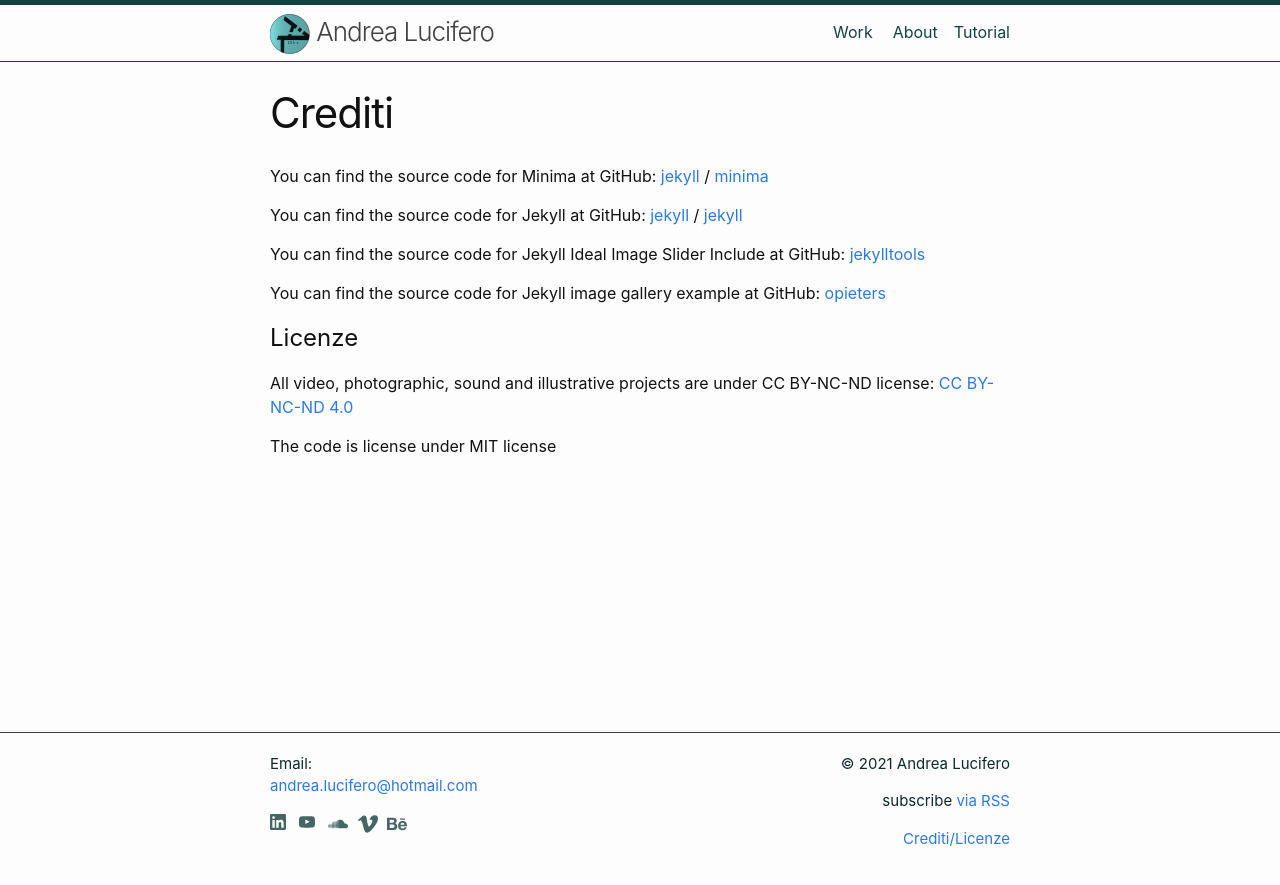
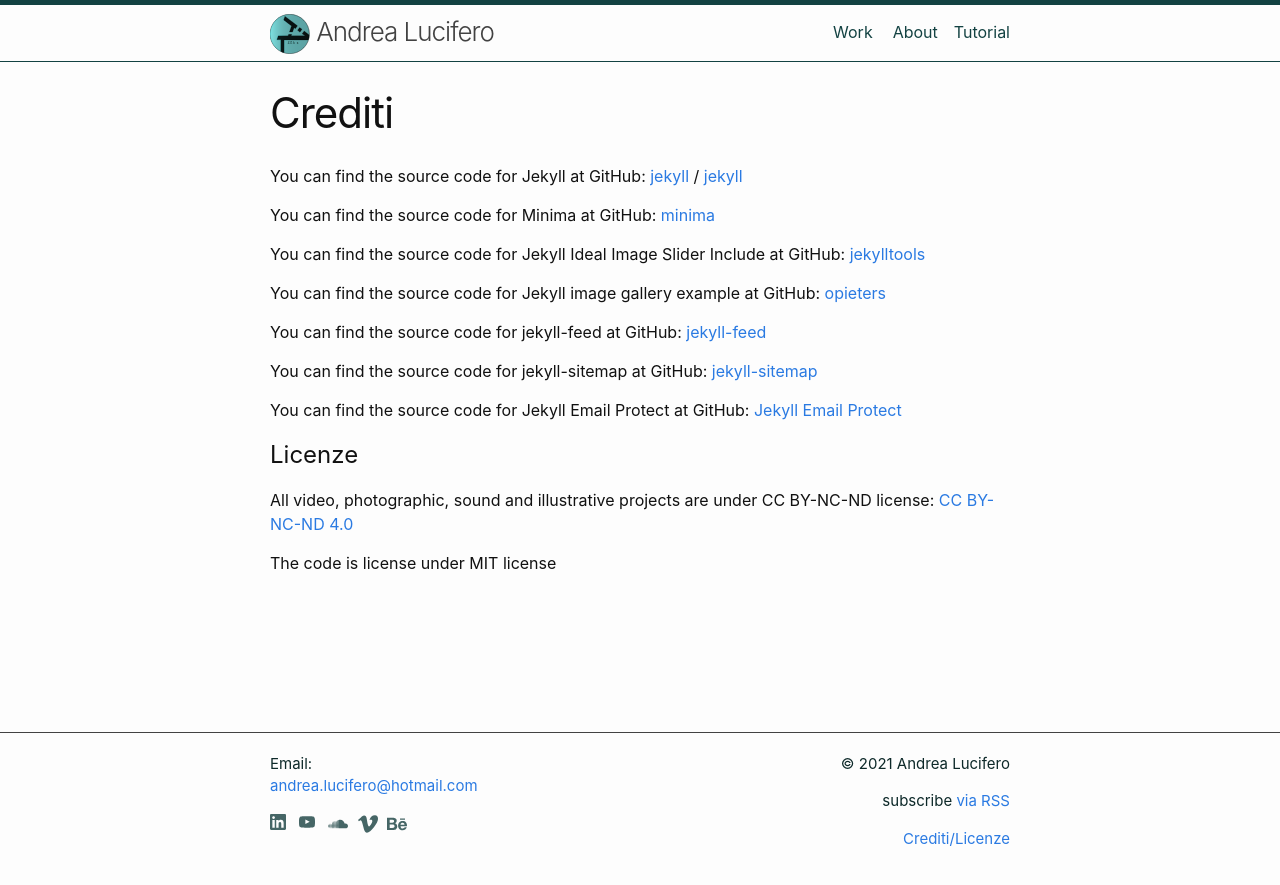
Before and after one commit to andrealucifero/andrealucifero.github.io, a Jekyll site: the page built from crediti/index.html, in a window 1280 px wide. Shown: the top 885 px of the page. Built offline with Jekyll 4.4.1, drawn with Linux system fonts in a browser that asks for light colours.

Commit message:
add crediti

```diff
--- a/crediti/index.html
+++ b/crediti/index.html
@@ -28,6 +26,19 @@
         <p>You can find the source code for Jekyll image gallery example at GitHub:
           <a href="https://github.com/opieters/jekyll-image-gallery-example">opieters </a>
         </p>
+
+        <p>You can find the source code for jekyll-feed at GitHub:
+          <a href="https://github.com/jekyll/jekyll-feed" >jekyll-feed</a>
+        </p>
+
+        <p>You can find the source code for jekyll-sitemap at GitHub:
+          <a href="https://github.com/jekyll/jekyll-sitemap">jekyll-sitemap</a>
+        </p>
+
+        <p>You can find the source code for Jekyll Email Protect at GitHub:
+          <a href="https://github.com/vwochnik/jekyll-email-protect">Jekyll Email Protect</a>
+        </p>
+
 
         <h1> Licenze</h1>
         <p>All video, photographic, sound and illustrative projects are under CC BY-NC-ND license:
```
Also changed, not shown: other parts of crediti/index.html (+3 -5 lines).
